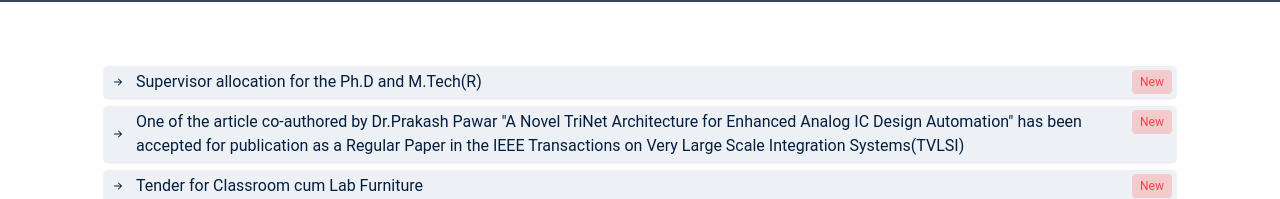
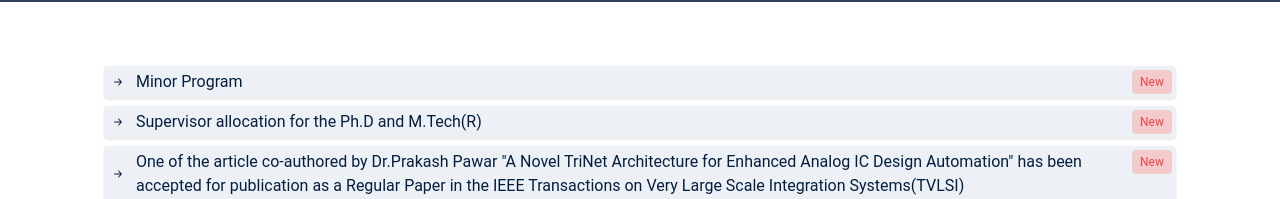
Before and after one commit to Velocity-IIITDWD/iiitdwd.ac.in, a Next.js app: page /announcements in a window 1280 px wide. Shown: the part 494-693 px from the top of the page. Built offline with nearby package versions, Linux system fonts and the light colour scheme; grey boxes are pictures that could not be loaded.

Commit message:
data(announcements): add minor program

```diff
--- a/data/announcements.ts
+++ b/data/announcements.ts
@@ -9,6 +9,13 @@ export type Announcement = {
 };
 
 export const announcements: Announcement[] = [
+  {
+    link: '/docs/minor-program.pdf',
+    text: 'Minor Program',
+    new: true,
+    month: '8',
+    year: '2024',
+  },
   {
     link: '/docs/Supervisor Allocation.pdf',
     text: 'Supervisor allocation for the Ph.D and M.Tech(R)',
```
